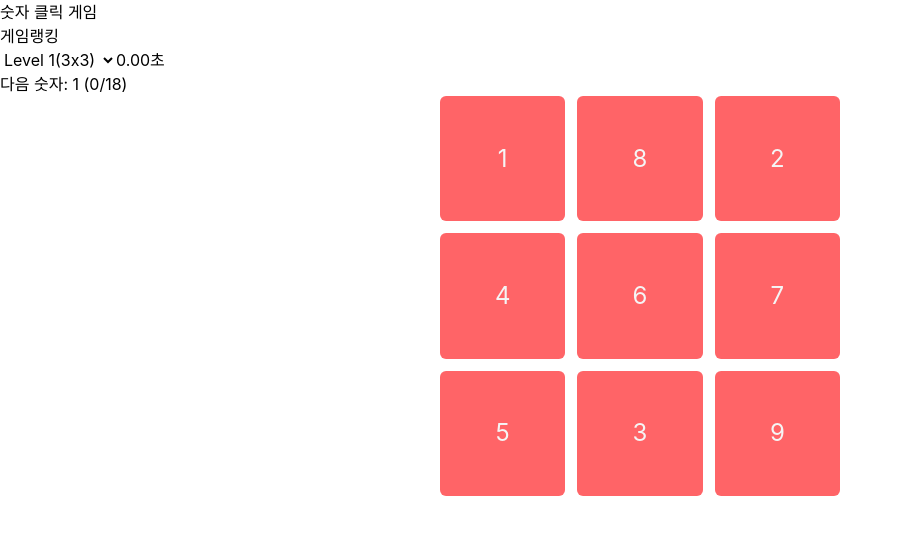
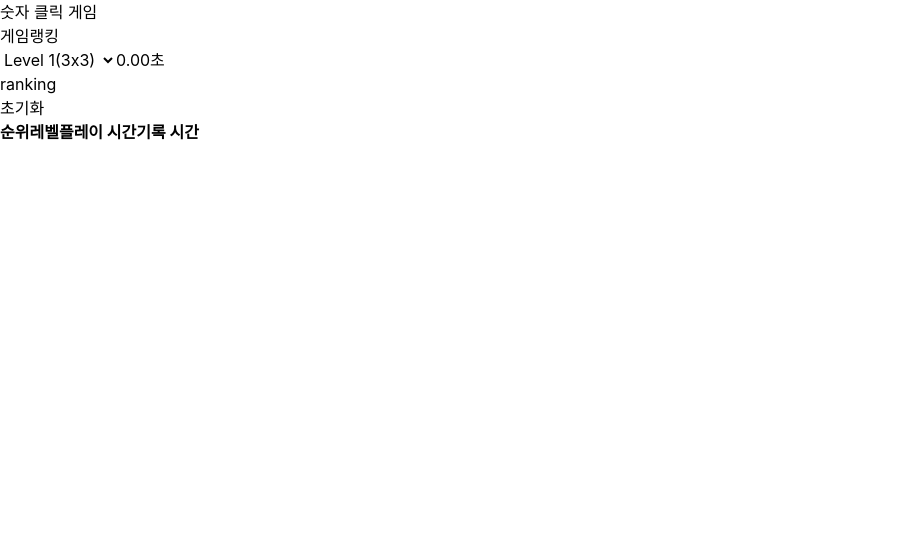
Before and after one commit to 39-play-sopt-web/KeumGoEun, a React (Vite) app in the folder week2/Homework/number-click-game/: page / in a window 1280 px wide. Both pictures are taken after a click on the button "랭킹". Shown: the top 534 px of the page, without its empty margins (0-903 px from the left). Built offline with nearby package versions, Linux system fonts and the light colour scheme.

Commit message:
feat: 순위 정렬 및 초기화 기능 추가

```diff
--- a/week2/Homework/number-click-game/src/App.jsx
+++ b/week2/Homework/number-click-game/src/App.jsx
@@ -1,6 +1,8 @@
 import Header from "./components/Header"
 import useTimer from "./hooks/useTimer"
 import GameBoard from "./components/GameBoard";
+import { useState } from "react";
+import RankingBoard from "./components/RankingBoard";
 
 function App() {
   const {
@@ -8,13 +10,26 @@ function App() {
     startTimer,
     stopTimer,
   } = useTimer();
+
+  const [currentTab, setCurrentTab] = useState("game");
+
   return (
     <>
-    <Header elapsedTime={elapsedTime}/>
+    <Header
+      elapsedTime={elapsedTime}
+      currentTab={currentTab}
+      onTabChange={setCurrentTab}
+    />
+
     <main>
+      {currentTab === "game" ? (
       <GameBoard
       onGameStart={startTimer}
-      onGameEnd={stopTimer} />
+      onGameEnd={stopTimer} />) :
+      (
+        <RankingBoard />
+      )}
+
     </main>
 
     </>
--- a/week2/Homework/number-click-game/src/components/Header.jsx
+++ b/week2/Homework/number-click-game/src/components/Header.jsx
@@ -1,12 +1,12 @@
 //헤더
-function Header({elapsedTime}) {
+function Header({ elapsedTime, currentTab, onTabChange }) {
     return (
         <header>
             <h1>숫자 클릭 게임</h1>
 
             <nav>
-                <button type="button">게임</button>
-                <button type="button">랭킹</button>
+                <button type="button" onClick={() => onTabChange("game")}>게임</button>
+                <button type="button" onClick={() => onTabChange("ranking")}>랭킹</button>
             </nav>
 
             <select>
--- a/week2/Homework/number-click-game/src/components/RankingBoard.jsx
+++ b/week2/Homework/number-click-game/src/components/RankingBoard.jsx
@@ -1,21 +1,53 @@
-function Header() {
+import { useState } from "react";
+
+//랭킹
+function RankingBoard() {
+
+    //저장된 기록 가져오기
+    function loadRecords() {
+        const savedRecords = localStorage.getItem("gameRecords");
+
+        const records= savedRecords
+            ? JSON.parse(savedRecords)
+            : [];
+
+        return records.sort((a,b) => a.playTime - b.playTime);
+    }
+
+    //랭킹 기록 상태
+    const [records] = useState(loadRecords);
+
     return (
-        <header>
-            <h1>숫자 클릭 게임</h1>
+        <div>
+            <h2>ranking</h2>
+            <button type="button" onClick={reset}>초기화</button>
 
-            <nav>
-                <button type="button">게임</button>
-                <button type="button">랭킹</button>
-            </nav>
+        <table>
+            <thead>
+                <tr>
+                <th>순위</th>
+                <th>레벨</th>
+                <th>플레이 시간</th>
+                <th>기록 시간</th>
+                </tr>
+            </thead>
 
-            <select>
-                <option>Level 1(3x3)</option>
-                <option>Level 2(4x4)</option>
-                <option>Level 1(5x5)</option>
-            </select>
+            <tbody>
+                {records.map((record,index) => (
+                    <tr key={index}>
+                        <td>{index+1}</td>
+                        <td>Level {record.level}</td>
+                        <td>{record.playTime.toFixed(2)}초</td>
+                        <td>{new Date(record.date).toLocaleString()}</td>
+                    </tr>
+                ))}
+            </tbody>
+        </table>
+        </div>
+    )
 
-            <span>0.00초</span>
-
-        </header>
-    )
-} export default Header;
+    function reset() {
+        localStorage.removeItem("gamerecords");
+        setRecords([]);
+    }
+} export default RankingBoard;
```
